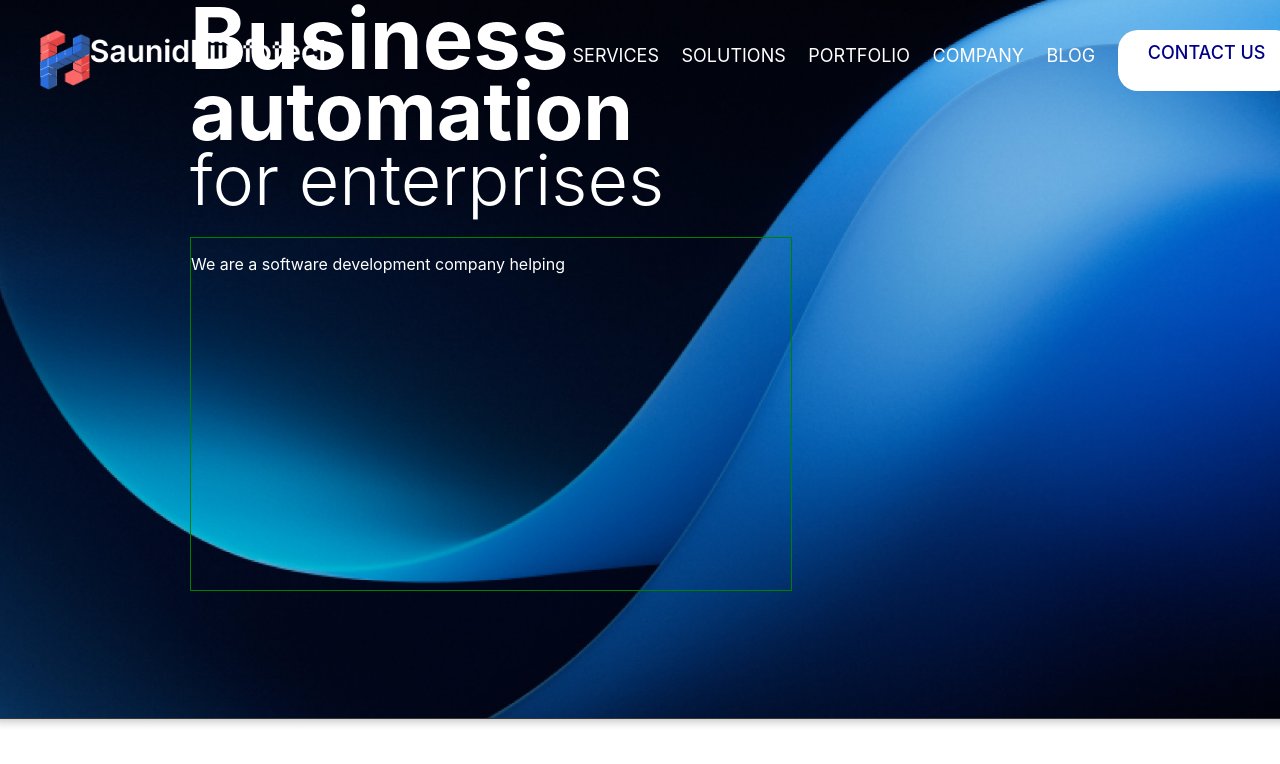
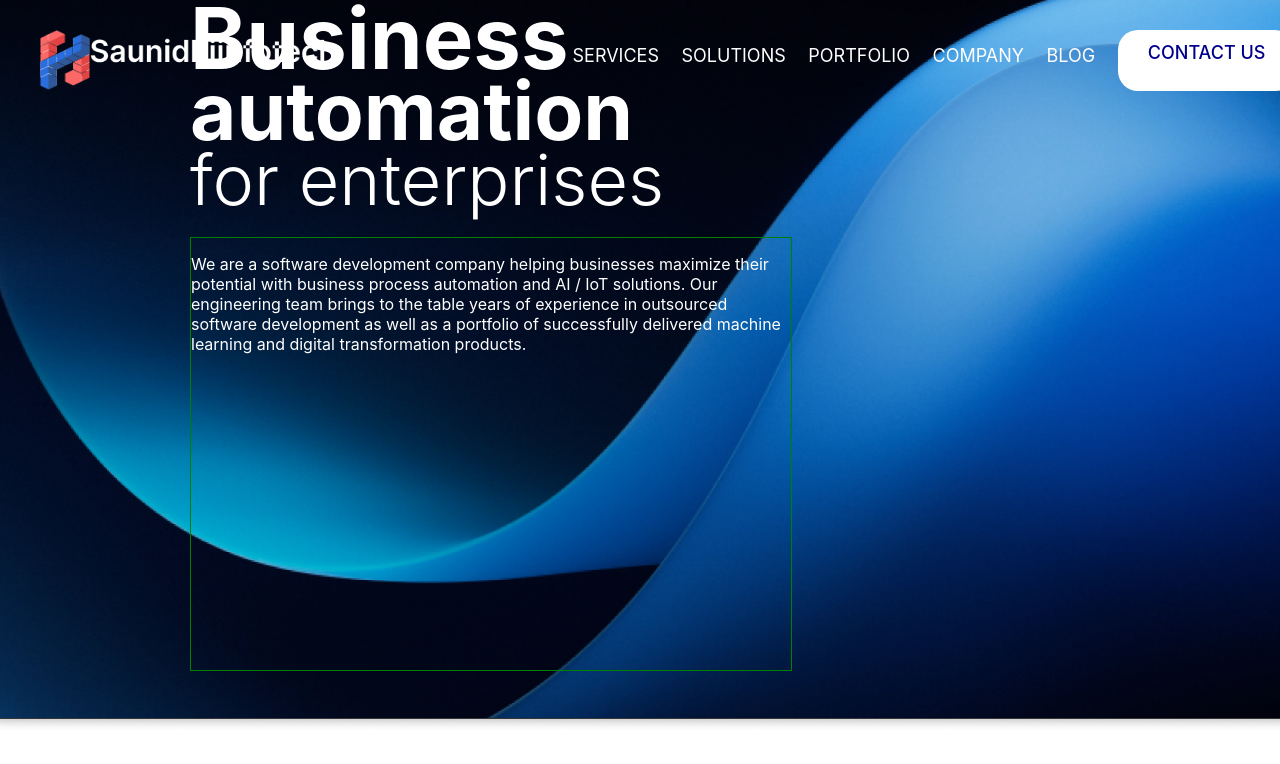
Before and after one commit to agrawalrajat310/Saunidhi-Infotech, a React (Create React App) app in the folder desktop1/: page / in a window 1280 px wide. Shown: the top 764 px of the page. Built offline with nearby package versions, Linux system fonts and the light colour scheme.

Commit message:
desktop app

```diff
--- a/desktop1/src/Homepage.jsx
+++ b/desktop1/src/Homepage.jsx
@@ -26,9 +26,13 @@ const Homepage = () => {
 
       <div id="para">
         <p>
-          We are a software development company helping
+          We are a software development company helping businesses maximize
+          their potential with business process automation and AI / IoT
+          solutions. Our engineering team brings to the table years of
+          experience in outsourced software development as well as a portfolio
+          of successfully delivered machine learning and digital transformation
+          products.
         </p>
-
       </div>
     </div>
   );
```
